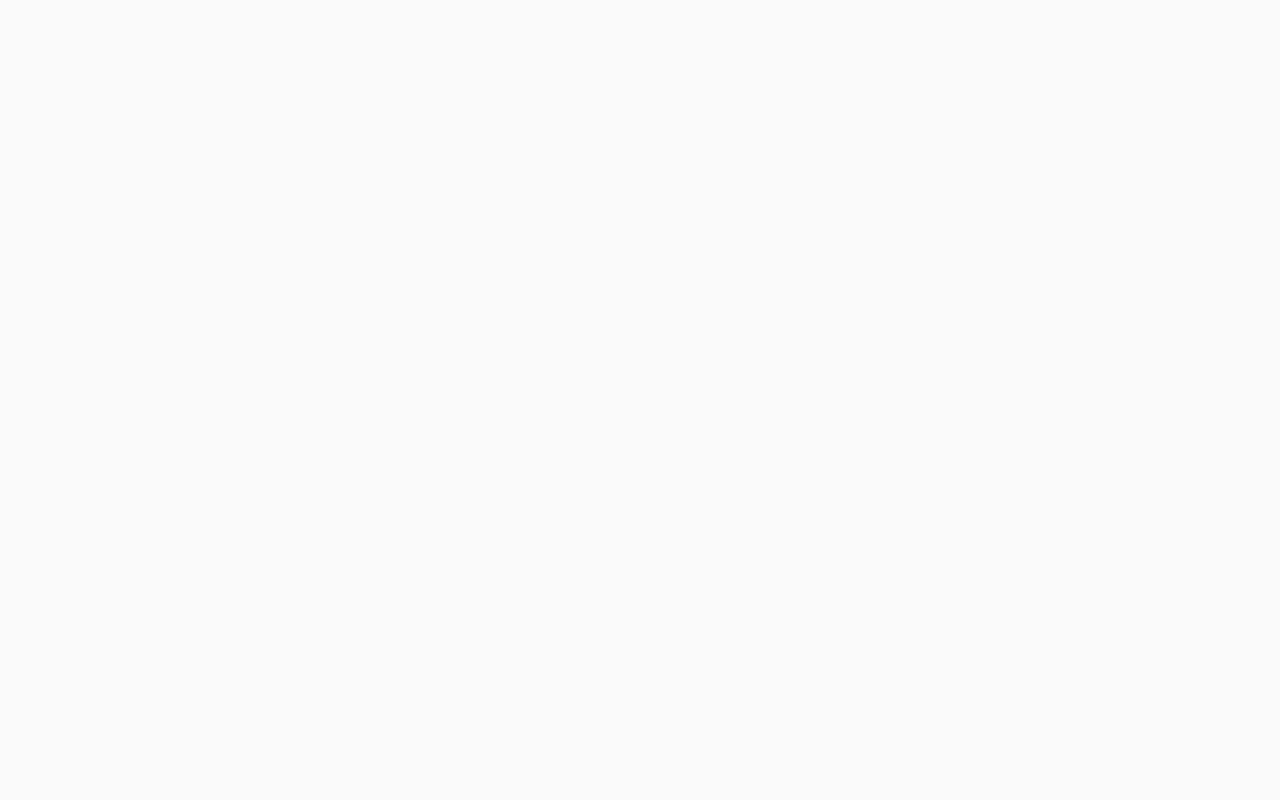
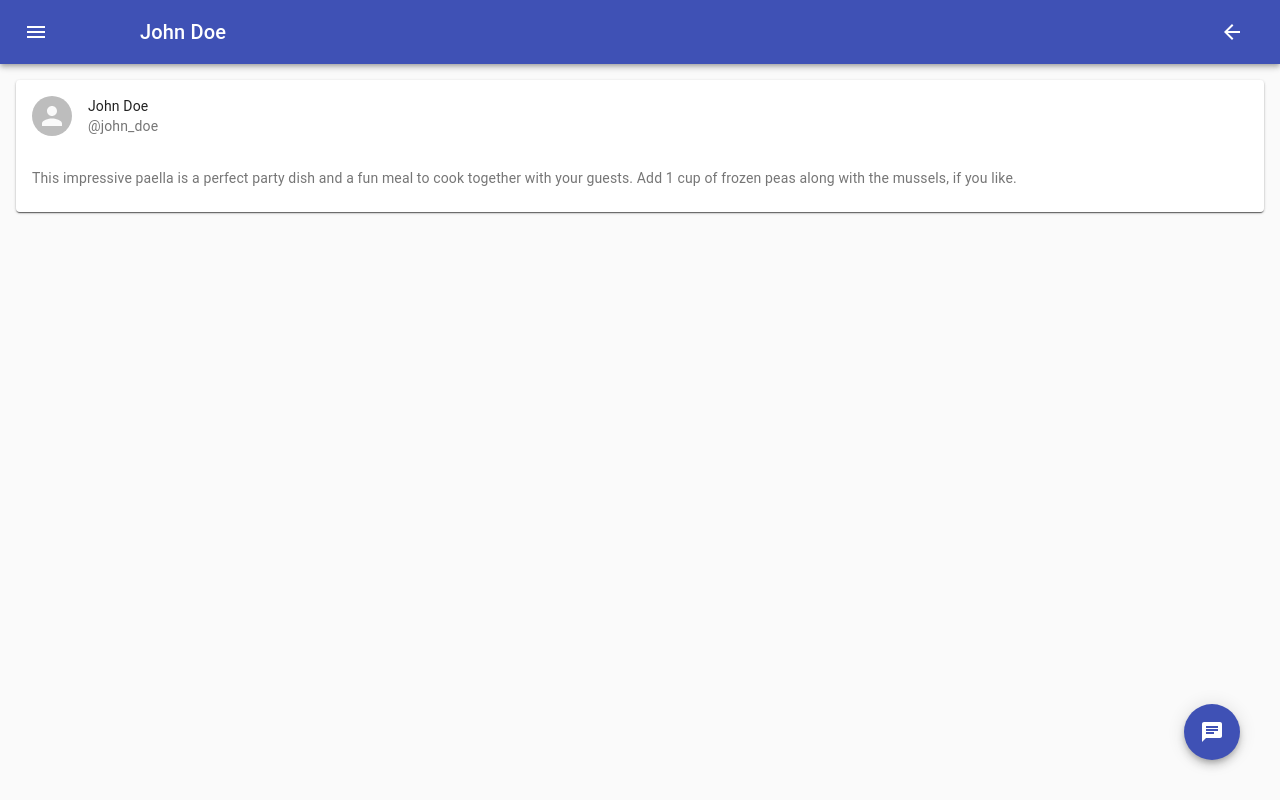
Before and after one commit to IVIosi/chat-app-client, a React app: page /info in a window 1280 px wide. Built offline with nearby package versions, Linux system fonts and the light colour scheme.

Commit message:
add user info page

```diff
--- a/app/pages/contacts/info.js
+++ b/app/pages/contacts/info.js
@@ -1,5 +1,48 @@
 import React from "react";
+import MainAnatomy from "@app/components/main-anatomy";
+import {
+  Card,
+  CardHeader,
+  CardContent,
+  Typography,
+  Avatar
+} from "@material-ui/core";
+import { useHistory } from "react-router-dom";
 
-export default function UserInfo(props) {
-  return <h2>{props.name}</h2>;
+export default function UserInfo({ name }) {
+  const history = useHistory();
+
+  const userInfo = {
+    id: "1",
+    name: "John Doe",
+    phone: "09123334455",
+    userName: "john_doe"
+  };
+
+  return (
+    <MainAnatomy
+      hasBackIcon
+      title={userInfo.name}
+      fab={{
+        iconName: "chat",
+        label: "Chat",
+        action: () => history.push(`/chat?name=${userInfo.userName}`)
+      }}
+    >
+      <Card>
+        <CardHeader
+          avatar={<Avatar />}
+          title={userInfo.name}
+          subheader={`@${userInfo.userName}`}
+        />
+        <CardContent>
+          <Typography variant="body2" color="textSecondary" component="p">
+            This impressive paella is a perfect party dish and a fun meal to
+            cook together with your guests. Add 1 cup of frozen peas along with
+            the mussels, if you like.
+          </Typography>
+        </CardContent>
+      </Card>
+    </MainAnatomy>
+  );
 }
```
